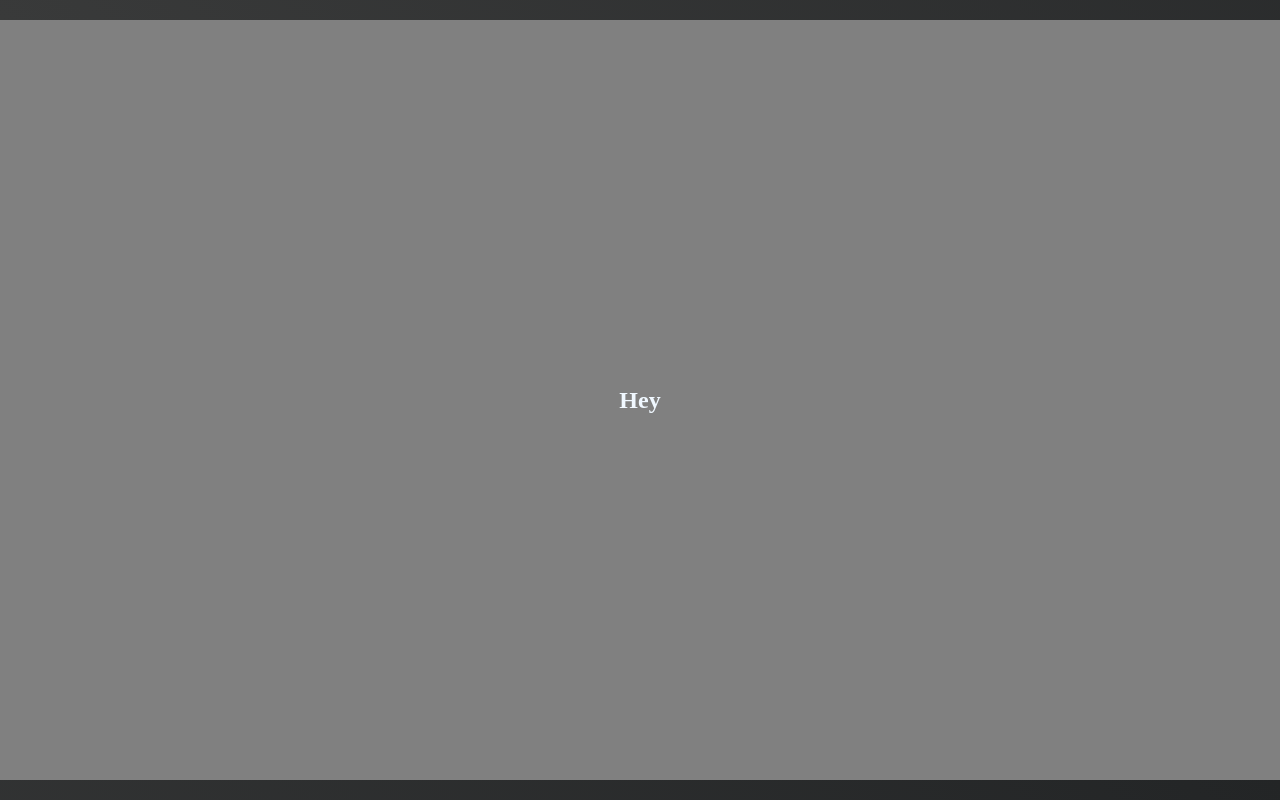
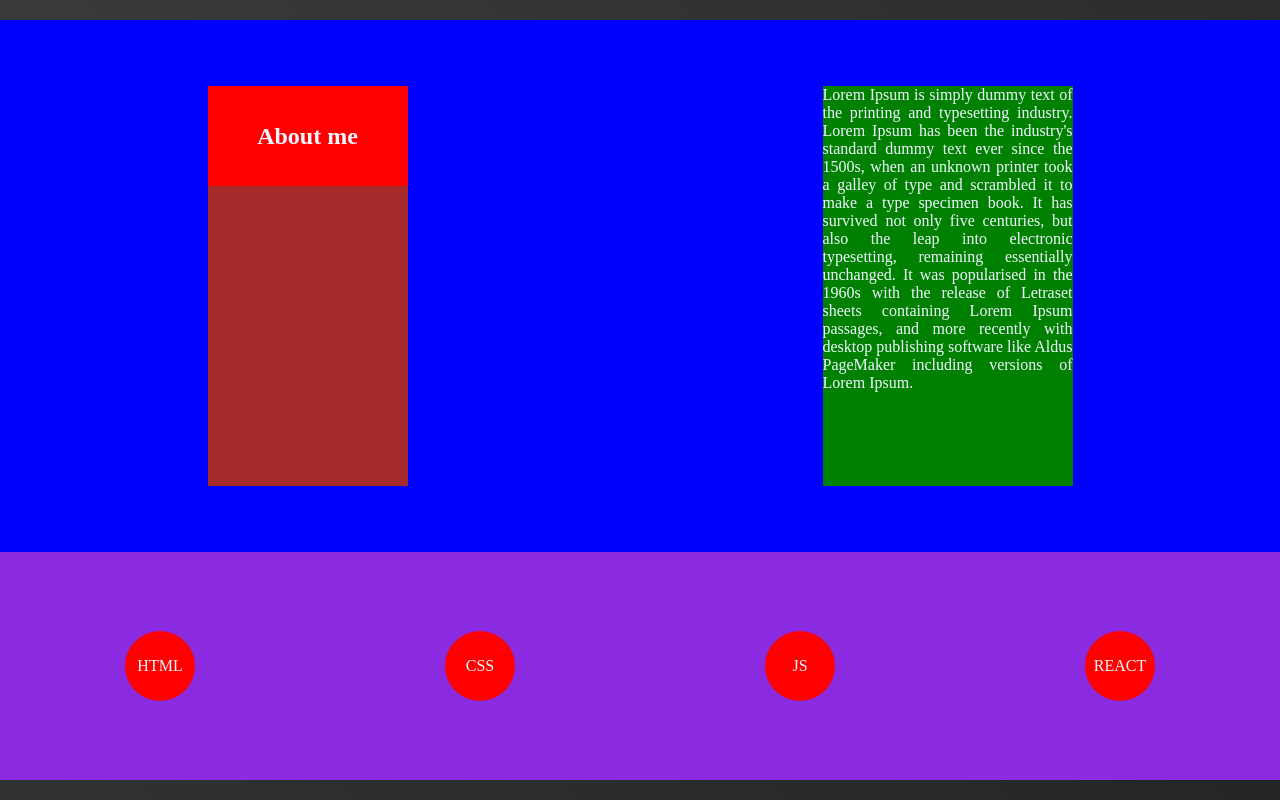
Before and after one commit to DawidJasko/portfolio, a React (Vite) app: page / in a window 1280 px wide. Shown: the part 780-1580 px from the top of the page. Built offline with nearby package versions, Linux system fonts and the light colour scheme.

Commit message:
about me start

```diff
--- a/src/components/about/About.jsx
+++ b/src/components/about/About.jsx
@@ -3,10 +3,26 @@
 
 const About = () => {
   return (
-    <div id="about" className={styles.navbarContainer}>
+    <div id="about" className={styles.aboutContainer}>
       <section id="About" class={styles.aboutSection}>
-        <h1 class={styles.aboutH1}>Hey </h1>
-        <h2 class={styles.aboutH2}></h2>
+        <div className={styles.aboutfirstsection}>
+          <div className={styles.aboutTitle1}>
+        <div className={styles.aboutTitle}>
+        <h1 class={styles.aboutH1}>About me </h1>
+        </div>
+        <div className={styles.aboutTitle2}></div>
+        </div>
+        <div className={styles.aboutdescription}>
+          <p>Lorem Ipsum is simply dummy text of the printing and typesetting industry. Lorem Ipsum has been the industry's standard dummy text ever since the 1500s, when an unknown printer took a galley of type and scrambled it to make a type specimen book. It has survived not only five centuries, but also the leap into electronic typesetting, remaining essentially unchanged. It was popularised in the 1960s with the release of Letraset sheets containing Lorem Ipsum passages, and more recently with desktop publishing software like Aldus PageMaker including versions of Lorem Ipsum.</p>
+        </div>
+        {/* <div className={styles.empty}></div> */}
+        </div>
+        <div className={styles.aboutsecondsection}>
+          <div className={styles.skils}><p className={styles.skilsp}>HTML</p></div>
+          <div className={styles.skils}><p className={styles.skilsp}>CSS</p></div>
+          <div className={styles.skils}><p className={styles.skilsp}>JS</p></div>
+          <div className={styles.skils}><p className={styles.skilsp}>REACT</p></div>
+        </div>
       </section>
     </div>
   );
--- a/src/components/about/About.module.css
+++ b/src/components/about/About.module.css
@@ -1,4 +1,3 @@
-
 .aboutSection {
   width: 100vw;
   height: calc(100vh - 40px);
@@ -12,3 +11,64 @@
 .aboutH1 {
   color: aliceblue;
 }
+.aboutTitle {
+  display: flex;
+  align-items: center;
+  justify-content: center;
+  background-color: red;
+  margin: auto;
+  width: 200px;
+  height: 100px;
+}
+.aboutdescription {
+  background-color: green;
+  height: 400px;
+  width: 250px;
+  align-items: center;
+  justify-content: center;
+  margin: auto;
+}
+.empty {
+  width: 100px;
+}
+.aboutfirstsection {
+  display: flex;
+  justify-content: flex-start;
+  width: 100vw;
+  height: 70vh;
+  background-color: blue;
+}
+.aboutsecondsection {
+  display: flex;
+  align-items: center;
+  justify-content: center;
+  width: 100vw;
+  height: 30vh;
+  background-color: blueviolet;
+}
+.aboutTitle1 {
+  display: flex;
+  flex-direction: column;
+  background-color: aliceblue;
+  margin: auto;
+  width: 200px;
+  height: 400px;
+}
+.aboutTitle2 {
+  width: 200px;
+  height: 300px;
+  background-color: brown;
+}
+p {
+  margin: auto;
+  text-align: justify;
+  color: aliceblue;
+}
+.skils {
+  display: flex;
+  width: 70px;
+  height: 70px;
+  background-color: red;
+  margin: auto;
+  border-radius: 50%;
+}
```
